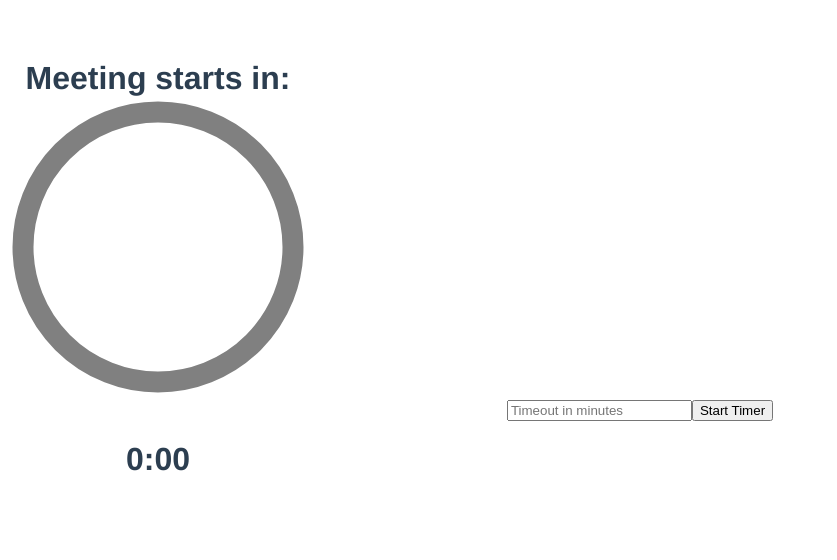
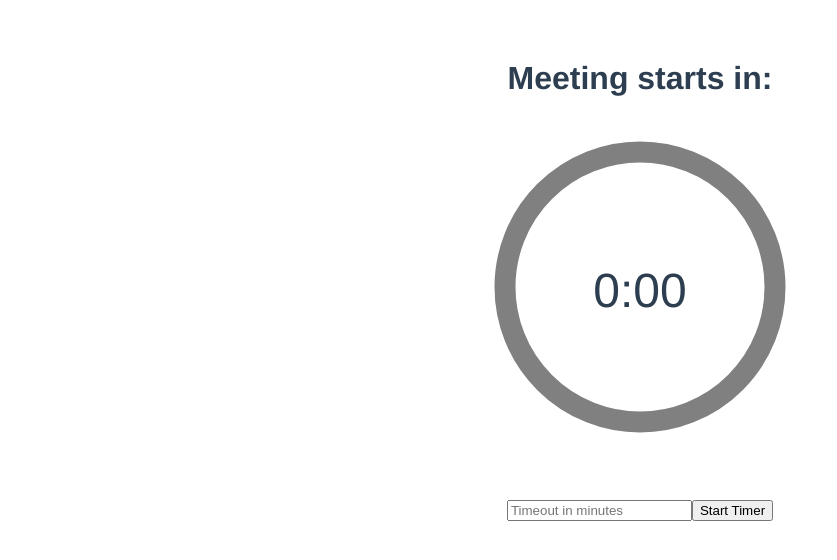
Before and after one commit to anschaefer/countdown-timer, a Vue app: page / in a window 1280 px wide. Shown: the top 560 px of the page, without its empty margins (0-837 px from the left). Built offline with nearby package versions, Linux system fonts and the light colour scheme.

Commit message:
Temporary css changes to keep elements aligned and centered

```diff
--- a/src/components/CountdownTimer.vue
+++ b/src/components/CountdownTimer.vue
@@ -6,10 +6,11 @@
         <circle class="base-timer-path-elapsed" cx="50" cy="50" r="45" />
       </g>
     </svg>
-    <span>
-      <h1>{{ formatTime(remainingSeconds) }}</h1>
+    <span class="base-timer-label">
+      {{ formatTime(remainingSeconds) }}
     </span>
   </div>
+  <div class="controls">
     <div v-if="!intervalID">
       <input v-model="timeoutInMinutes" placeholder="Timeout in minutes" />
       <button class="controlButton" v-on:click="startTimer(timeoutInMinutes)">
@@ -19,6 +20,7 @@
     <button class="controlButton" v-else v-on:click="stopTimer()">
       Stop Timer
     </button>
+  </div>
 </template>
 
 <script>
@@ -71,7 +73,7 @@ export default {
 <!-- Add "scoped" attribute to limit CSS to this component only -->
 <style scoped>
 h1 {
-  margin: 40px 0 0;
+  margin: 40px 0 40px 0;
 }
 
 ul {
@@ -88,12 +90,17 @@ a {
   color: #42b983;
 }
 
+.controls {
+  margin: 100px 0 0;
+}
+
 .controlButton {
   margin: 40px 0 0;
 }
 
 .countdown-timer {
   position: inline;
+  margin: auto;
   height: 300px;
   width: 300px;
 }
@@ -107,4 +114,23 @@ a {
   stroke-width: 7px;
   stroke: grey;
 }
+
+.base-timer-label {
+  position: absolute;
+
+  /* Size should match the parent container */
+  width: 300px;
+  height: 300px;
+
+  /* Keep the label aligned to the top */
+  top: 140px;
+
+  /* Create a flexible box that centers content vertically and horizontally */
+  display: flex;
+  align-items: center;
+  justify-content: center;
+
+  /* Sort of an arbitrary number; adjust to your liking */
+  font-size: 48px;
+}
 </style>
```
Lines whose indentation alone changed are shown as unchanged.
